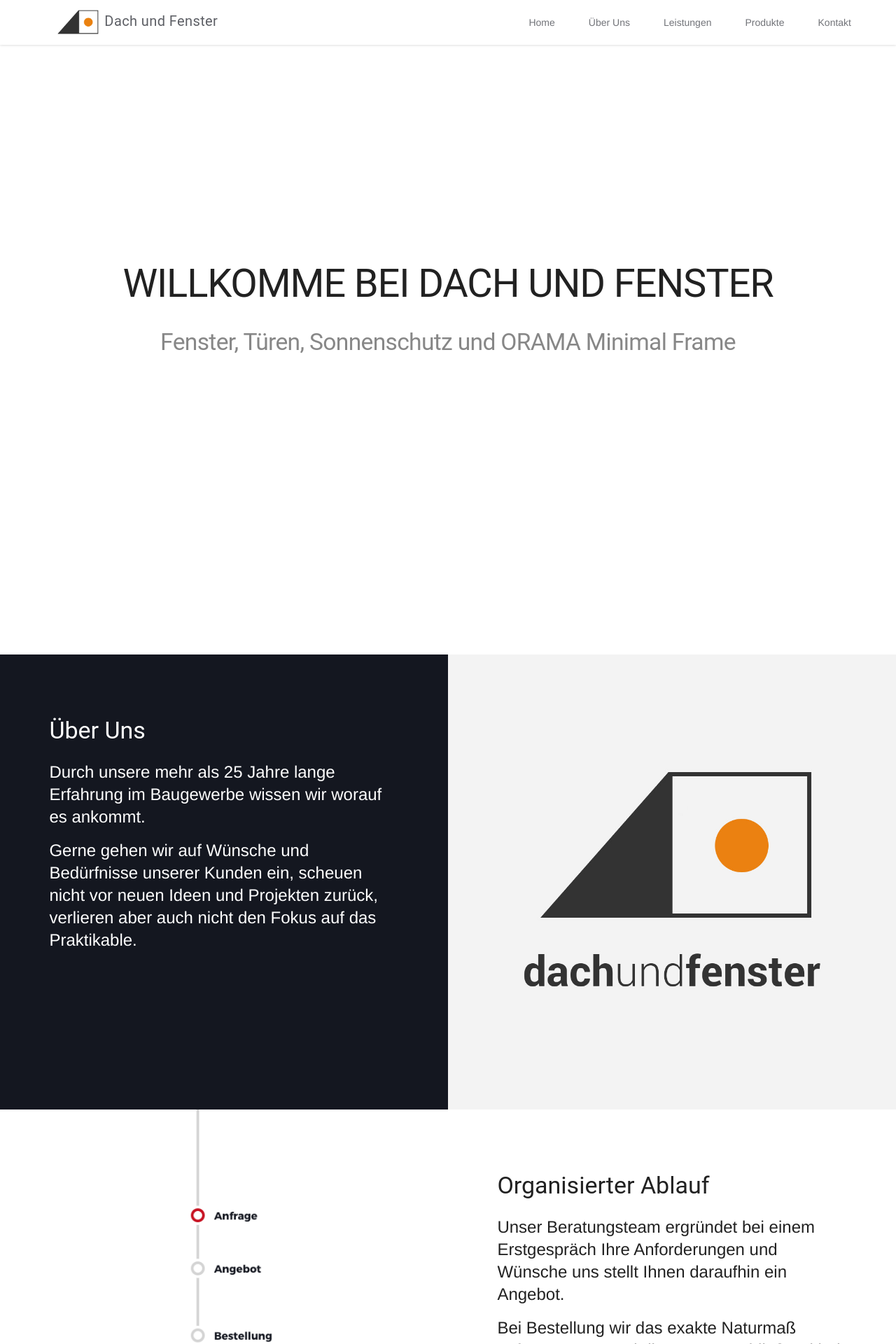
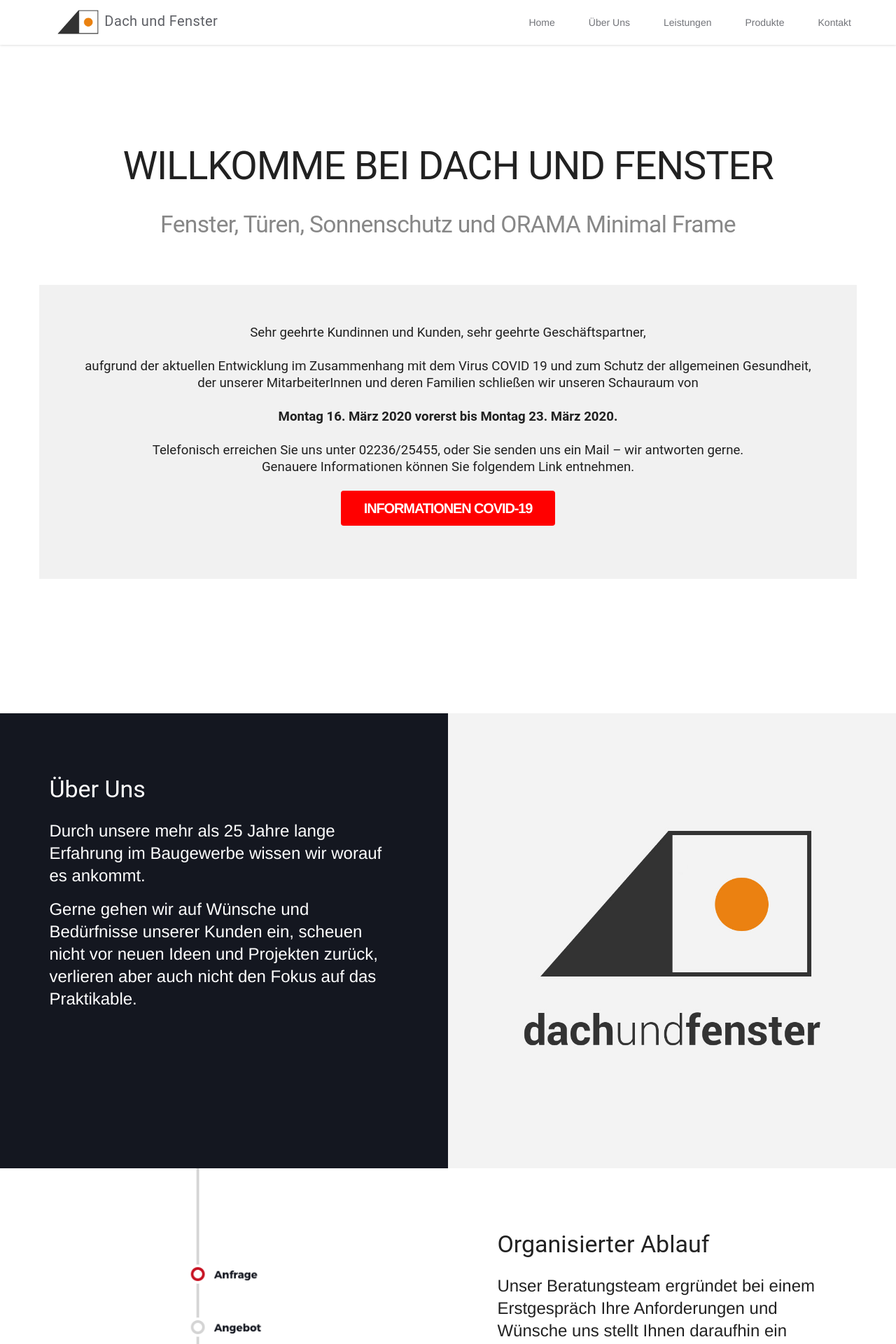
Before and after one commit to GeorgS/dachundfenster, a Jekyll site: the page built from index.md, in a window 1280 px wide. Shown: the top 1920 px of the page at 70% size. Built offline with Jekyll 4.4.1, drawn with Linux system fonts in a browser that asks for light colours; comment, search, counter and statistics services are not loaded.

Commit message:
add covid-19 info

```diff
--- a/_layouts/default.html
+++ b/_layouts/default.html
@@ -48,7 +48,22 @@
     <main class="mdl-layout__content">
       {{ content }}
 
-      <h1 id="home" class="hero-header">Willkomme bei Dach und Fenster<br/><small>Fenster, Türen, Sonnenschutz und ORAMA Minimal Frame</small></h1>
+      <h1 id="home" class="hero-header">Willkomme bei Dach und Fenster<br/><small>Fenster, Türen, Sonnenschutz und ORAMA Minimal Frame</small>
+        <div style="background:#f1f1f1; padding: 1em; margin: 1em;">
+      <p style="text-transform: none; font-size: 14pt;">
+        Sehr geehrte Kundinnen und Kunden, sehr geehrte Geschäftspartner,<br/><br/>
+
+aufgrund der aktuellen Entwicklung im Zusammenhang mit dem Virus COVID 19 und zum Schutz der allgemeinen Gesundheit,<br/>der unserer MitarbeiterInnen und deren Familien schließen wir unseren Schauraum von<br/>
+<br/>
+<b>Montag 16. März 2020 vorerst bis Montag 23. März 2020.</b>
+<br/><br/>
+Telefonisch erreichen Sie uns unter 02236/25455, oder Sie senden uns ein Mail – wir antworten gerne.<br/>
+
+Genauere Informationen können Sie folgendem Link entnehmen.<br/>
+      </p>
+<a href="/Corona_DF_GmbH.pdf" class="typeform-share button" style="display:inline-block;text-decoration:none;background-color:red;color:white;cursor:pointer;font-family:Helvetica,Arial,sans-serif;font-size:20px;line-height:50px;text-align:center;margin:0;height:50px;padding:0px 33px;border-radius:4px;max-width:100%;white-space:nowrap;overflow:hidden;text-overflow:ellipsis;font-weight:bold;-webkit-font-smoothing:antialiased;-moz-osx-font-smoothing:grayscale;" target="_blank">Informationen COVID-19</a></div>
+      </h1>
+
       <div id="über-uns" class="feature-section">
         <div class="mdl-grid">
             <div class="mdl-cell mdl-cell--6-col">
--- a/css/style.css
+++ b/css/style.css
@@ -40,7 +40,7 @@ h1 small {
 
 .hero-header {
   text-align: center;
-  padding: 5em 0 7em;
+  padding: 2em 0 2em;
 }
 
 .feature-section {
```
Also changed, not shown: Gemfile.lock, 1 other file.
